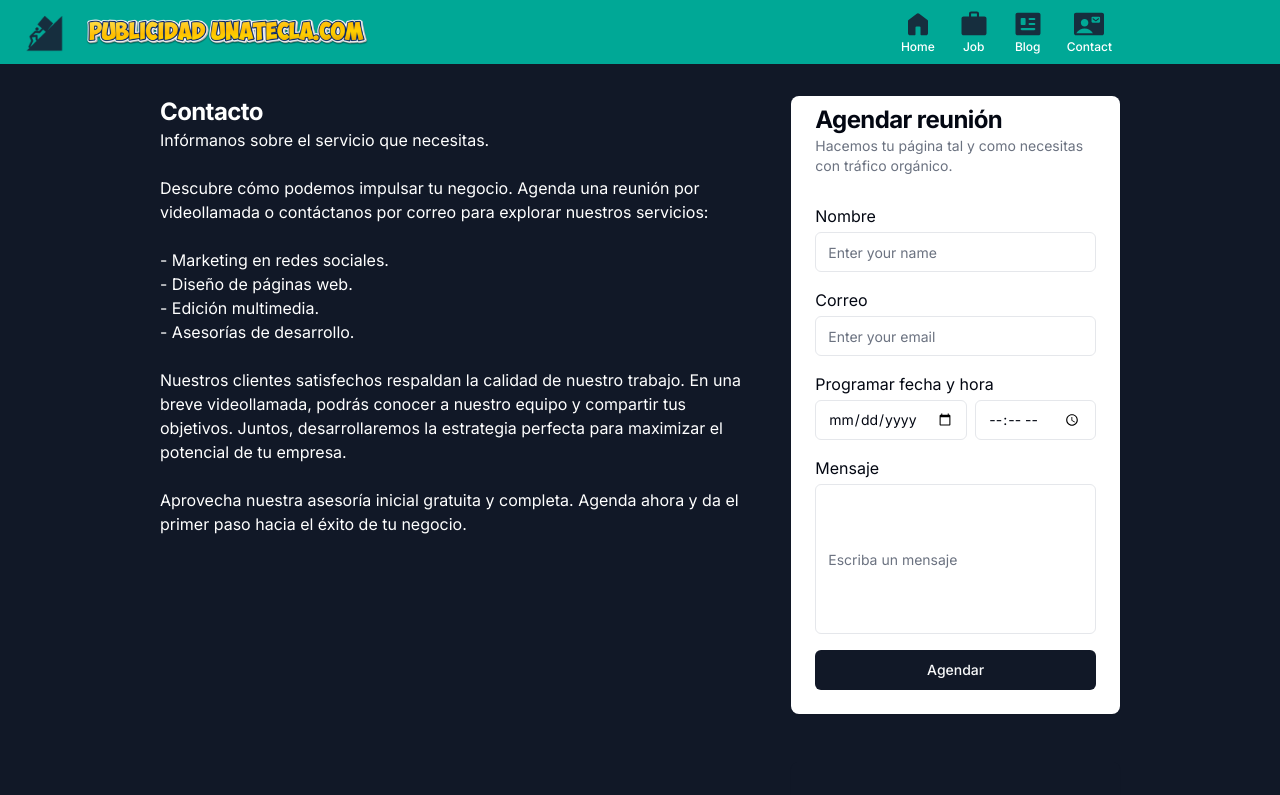
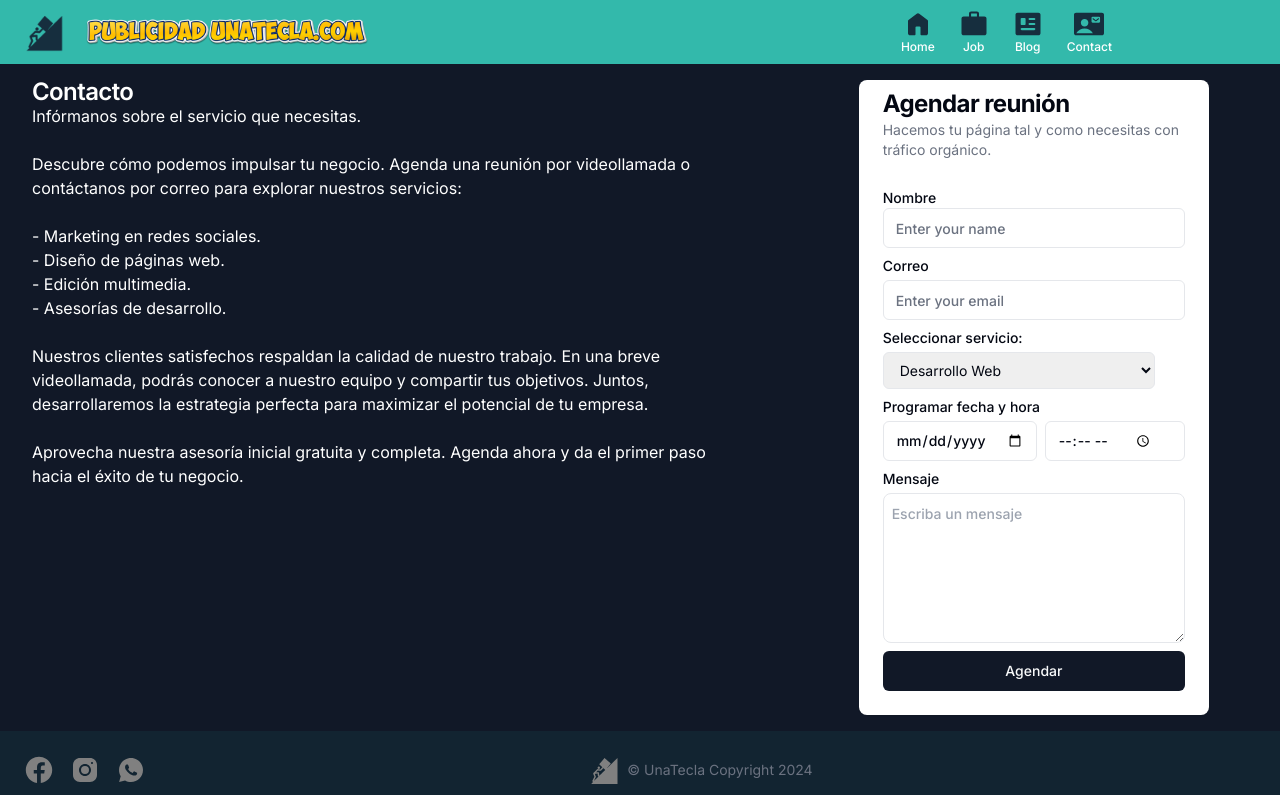
Before and after one commit to carlostic26/web-react, a Next.js app: page /contact in a window 1280 px wide. Shown: the top 795 px of the page. Built offline with nearby package versions, Linux system fonts and the light colour scheme.

Commit message:
contact section fixed

```diff
--- a/components/component/contact-text-section.tsx
+++ b/components/component/contact-text-section.tsx
@@ -0,0 +1,21 @@
+
+import { TextTitle } from "./text-title";
+
+
+export function ContactTextSection() {
+
+    return <div className="text-left">
+        <TextTitle title={"Contacto"} ></TextTitle>
+        <h2 style={{ color: 'white' }}>Infórmanos sobre el servicio que necesitas.</h2>
+        <br />
+        <p style={{ color: 'white' }}>
+            Descubre cómo podemos impulsar tu negocio. Agenda una reunión por videollamada o contáctanos por correo para explorar nuestros servicios:<br /><br />
+            - Marketing en redes sociales.<br />
+            - Diseño de páginas web.<br />
+            - Edición multimedia.<br />
+            - Asesorías de desarrollo.<br /><br />
+            Nuestros clientes satisfechos respaldan la calidad de nuestro trabajo. En una breve videollamada, podrás conocer a nuestro equipo y compartir tus objetivos. Juntos, desarrollaremos la estrategia perfecta para maximizar el potencial de tu empresa.<br /><br />
+            Aprovecha nuestra asesoría inicial gratuita y completa. Agenda ahora y da el primer paso hacia el éxito de tu negocio.
+        </p>
+    </div>
+}
--- a/components/component/form-contact.tsx
+++ b/components/component/form-contact.tsx
@@ -5,41 +5,64 @@ import { Avatar, AvatarFallback, AvatarImage } from "../ui/avatar";
 import { Button } from "../ui/button";
 import { Input } from "../ui/input";
 import { CardForm } from "../ui/cardform";
+import { useState } from "react";
+import SelectList from "./select-list";
 
 
 export function ContentFormContact() {
 
-    return <div className="space-y-8 md:space-y-10 lg:space-y-12 text-rigth ">
+    const [selectedOption, setSelectedOption] = useState('');
+
+    const handleChange = (event: React.ChangeEvent<HTMLSelectElement>) => {
+        setSelectedOption(event.target.value);
+    };
+
+    const options = [
+        { value: 'opcion1', label: 'Desarrollo Web' },
+        { value: 'opcion2', label: 'Desarrollo Mobile' },
+        { value: 'opcion3', label: 'Creación de contenido' },
+    ];
+
+    return <div className="space-y-7 md:space-y-10 lg:space-y-7 text-rigth ">
         <CardForm className="rounded-lg  bg-white">
             <CardHeader className="text-left pl-6 pt-2 pr-3">
                 <CardTitle className="text-2xl font-bold">Agendar reunión</CardTitle>
-                <CardDescription>Hacemos tu página tal y como necesitas con tráfico orgánico.</CardDescription>
+                <CardDescription className="text-sm text-muted-foreground">Hacemos tu página tal y como necesitas con tráfico orgánico.</CardDescription>
             </CardHeader>
             <CardContent>
-                <form className="space-y-4 text-left pt-5">
-                    <div className="space-y-1">
+                <form className="space-y-2 text-left pt-5">
+                    <div className="block text-sm font-medium text-gray-700">
                         <Label htmlFor="name">Nombre</Label>
                         <Input id="name" placeholder="Enter your name" />
                     </div>
-                    <div className="space-y-1">
+                    <div className="space-y-1 block text-sm font-medium text-gray-700">
                         <Label htmlFor="email">Correo</Label>
                         <Input id="mail" type="email" placeholder="Enter your email" />
                     </div>
                     <div className="space-y-1">
+                        <SelectList options={options} onChange={handleChange} />
+                    </div>
+
+                    <div className="space-y-1 block text-sm font-medium text-gray-700">
                         <Label htmlFor="datetime">Programar fecha y hora</Label>
                         <div className="flex space-x-2">
                             <Input id="date" type="date" className="flex-1" />
                             <Input id="time" type="time" className="flex-1" />
                         </div>
                     </div>
-                    <div className="space-y-1">
+                    <div className="space-y-1 block text-sm font-medium text-gray-700">
                         <Label htmlFor="mensaje">Mensaje</Label>
-                        <Input
+                        <textarea
                             id="mensaje"
                             placeholder="Escriba un mensaje"
-                            className="h-[150px] bg-gray-100 text-left"
+                            className="w-full h-[150px] bg-gray-100 text-left placeholder-center placeholder-top p-2 border border-gray-300 rounded-lg"
+                            style={{
+                                display: 'block',
+                                paddingTop: '10px'
+                            }}
                         />
                     </div>
+
                     <Button type="submit" className="w-full">
                         Agendar
                     </Button>
@@ -49,7 +72,7 @@ export function ContentFormContact() {
         </CardForm>
 
 
-        <Card className="bg-gray-100 rounded-lg p-6">
+        {/* <Card className="bg-gray-100 rounded-lg p-6">
             <CardHeader>
                 <CardTitle>About the Author</CardTitle>
             </CardHeader>
@@ -69,6 +92,6 @@ export function ContentFormContact() {
                     the world. I'm here to inspire, educate, and connect with like-minded individuals.
                 </p>
             </CardContent>
-        </Card>
+        </Card> */}
     </div>
 }
--- a/components/component/nav-bar-resp.tsx
+++ b/components/component/nav-bar-resp.tsx
@@ -26,7 +26,7 @@ import { JSX, SVGProps } from "react"
 export function NavBarResp() {
   // sad bg-personalizado-secundary sticky top-0 z-40 w-full border-b bg-background/80 backdrop-blur-sm dark:bg-muted/80
   return (
-    <header className="sticky top-0 z-40 flex h-16 w-full items-center justify-between bg-background/80  backdrop-blur-sm px-4 md:px-6 bg-personalizado-secundary mr-16">
+    <header className="sticky top-0 z-40 flex h-16 w-full items-center justify-between bg-personalizado-secundary/80 backdrop-blur-sm bg-muted/80 px-4 md:px-6  mr-16">
       <Link href="#" className="flex items-center gap-2" prefetch={false}>
         <Image alt="icono" src="/icon-web.webp" width={40} height={40} />
         <Image alt="publicidad unatecla punto com" src="/Publicidad-banner.webp" width={310} height={100} />
--- a/components/component/page-job.tsx
+++ b/components/component/page-job.tsx
@@ -32,7 +32,7 @@ export function PageJob() {
     <div className="flex flex-col">
       <section className="bg-primary py-10 px-4 md:px-6">
         <div className="container mx-auto max-w-5xl">
-          <h1 className="mb-10 text-center text-2xl font-bold text-primary-foreground">Who We Are</h1>
+          <h1 className="mb-10 text-center text-2xl font-bold text-primary-foreground">Quienes somos</h1>
           <div className="flex justify-center gap-8">
             <div className="flex flex-col items-center">
               <Avatar className="mb-4" style={{ borderRadius: '50%', overflow: 'hidden' }}>
--- a/components/component/pagejob.tsx
+++ b/components/component/pagejob.tsx
@@ -30,26 +30,26 @@ export function PageJob() {
     <div className="flex flex-col">
       <section className="bg-primary py-20 px-4 md:px-6">
         <div className="container mx-auto max-w-5xl">
-          <h1 className="mb-10 text-center text-4xl font-bold text-primary-foreground">Who We Are</h1>
+          <h1 className="mb-10 text-center text-4xl font-bold text-primary-foreground">Quienes somos</h1>
           <div className="flex justify-center gap-8">
             <div className="flex flex-col items-center">
               <Avatar className="mb-2">
                 <AvatarImage src="/placeholder-user.jpg" alt="Team Member 1" />
-                <AvatarFallback>TM1</AvatarFallback>
+
               </Avatar>
               <p className="text-sm text-muted-foreground">John Doe, CEO</p>
             </div>
             <div className="flex flex-col items-center">
               <Avatar className="mb-2">
                 <AvatarImage src="/placeholder-user.jpg" alt="Team Member 2" />
-                <AvatarFallback>TM2</AvatarFallback>
+
               </Avatar>
               <p className="text-sm text-muted-foreground">Jane Smith, Designer</p>
             </div>
             <div className="flex flex-col items-center">
               <Avatar className="mb-2">
                 <AvatarImage src="/placeholder-user.jpg" alt="Team Member 3" />
-                <AvatarFallback>TM3</AvatarFallback>
+
               </Avatar>
               <p className="text-sm text-muted-foreground">Bob Johnson, Developer</p>
             </div>
--- /dev/null
+++ b/components/component/select-list.tsx
@@ -0,0 +1,33 @@
+import React from 'react';
+
+interface Option {
+    value: string;
+    label: string;
+}
+
+interface SelectListProps {
+    options: Option[];
+    onChange: (event: React.ChangeEvent<HTMLSelectElement>) => void;
+}
+
+export default function SelectList({ options, onChange }: SelectListProps) {
+    return (
+        <div className="w-[90%] ml-0">
+            <label htmlFor="selectList" className="block text-sm font-medium text-gray-700">
+                Seleccionar servicio:
+            </label>
+            <select
+                id="selectList"
+                name="selectList"
+                className="mt-1 block w-full pl-3 pr-10 py-2 text-base border border-gray-300 focus:outline-none focus:ring-indigo-500 focus:border-indigo-500 sm:text-sm rounded-md"
+                onChange={onChange}
+            >
+                {options.map((option, index) => (
+                    <option key={index} value={option.value}>
+                        {option.label}
+                    </option>
+                ))}
+            </select>
+        </div>
+    );
+}
--- /dev/null
+++ b/components/component/text-title.tsx
@@ -0,0 +1,7 @@
+export function TextTitle({ title }: { title: string }) {
+    return (
+        <h1 style={{ color: 'white' }} className="text-2xl font-bold text-2xl font-semibold leading-none tracking-tight">
+            {title}
+        </h1>
+    )
+}
--- a/components/contact-page.tsx
+++ b/components/contact-page.tsx
@@ -31,6 +31,7 @@ import { Button } from "@/components/ui/button"
 import { Avatar, AvatarImage, AvatarFallback } from "@/components/ui/avatar"
 import { JSX, SVGProps } from "react"
 import { ContentFormContact } from "./component/form-contact"
+import { ContactTextSection } from "./component/contact-text-section"
 
 export function ContactPage() {
   return (
@@ -66,9 +67,9 @@ export function ContactPage() {
           </nav>
         </div>
       </header> */}
-      <main className="container mx-auto max-w-5xl px-2 py-8 sm:px-6 lg:px-8">
-        <div className="grid grid-cols-1 gap-8 md:grid-cols-[2fr_1fr] lg:gap-12">
-          <div className="text-left flex-grow">
+      <main className="container mx-auto max-w-7xl py-4 sm:px-4 lg:px-8">
+        <div className="grid grid-cols-1 gap-12 md:grid-cols-[2fr_1fr] lg:gap-12">
+          {/* <div className="text-left flex-grow">
             <CardTitle style={{ color: 'white' }} className="text-2xl font-bold">Contacto</CardTitle>
             <h2 style={{ color: 'white' }}>Infórmanos sobre el servicio que necesitas.</h2>
             <br />
@@ -81,10 +82,15 @@ export function ContactPage() {
               Nuestros clientes satisfechos respaldan la calidad de nuestro trabajo. En una breve videollamada, podrás conocer a nuestro equipo y compartir tus objetivos. Juntos, desarrollaremos la estrategia perfecta para maximizar el potencial de tu empresa.<br /><br />
               Aprovecha nuestra asesoría inicial gratuita y completa. Agenda ahora y da el primer paso hacia el éxito de tu negocio.
             </p>
+          </div> */}
+          <div className="w-[90%]">
+            <ContactTextSection />
+
           </div>
+          <div className="w-[90%] ml-0">
+            <ContentFormContact />
 
-
-          <ContentFormContact />
+          </div>
         </div>
       </main>
 
```
